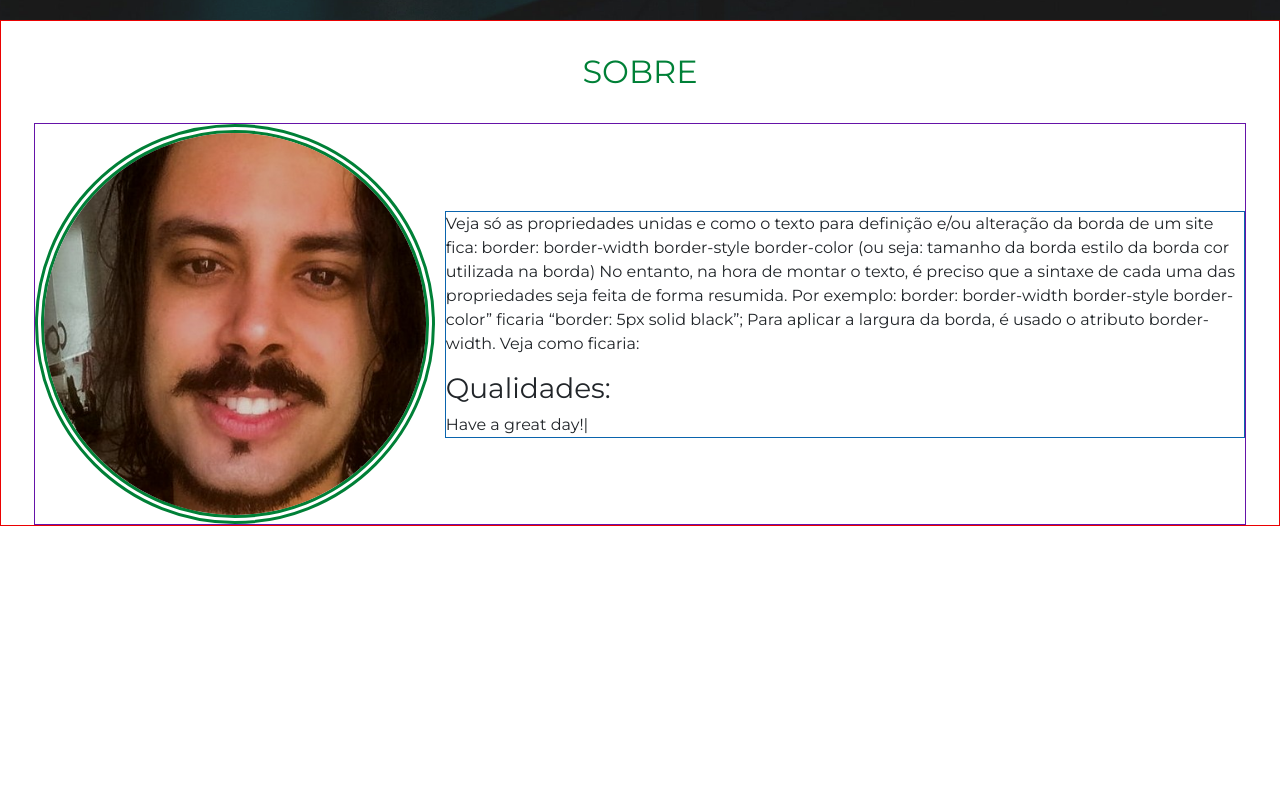
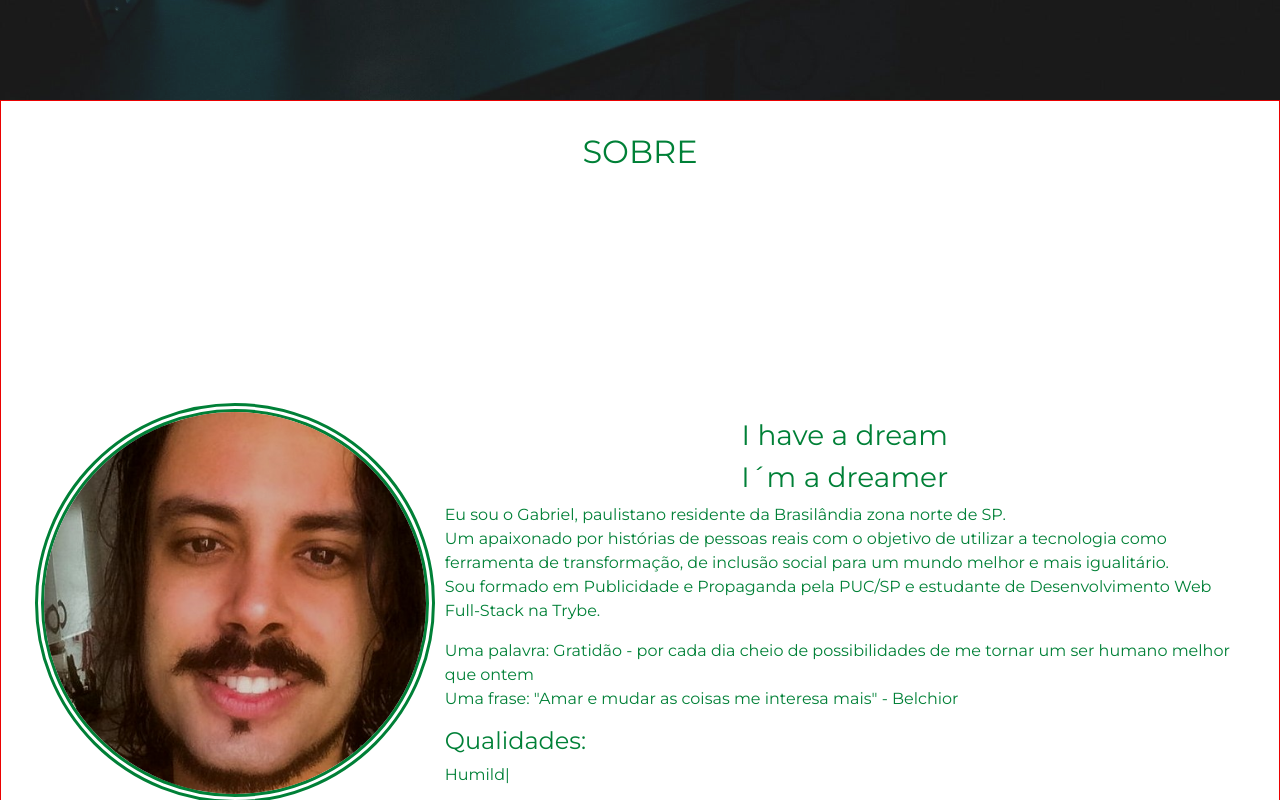
Before and after one commit to gvscript/gvscript.github.io, a React (Create React App) app: page / in a window 1280 px wide. Shown: the part 700-1500 px from the top of the page. Before the commit the page ends 1226 px from the top, so only its background shows below. Built offline with nearby package versions, Linux system fonts and the light colour scheme.

Commit message:
corrige tamanho bg header/ começaadd txt sobre

```diff
--- a/src/App.css
+++ b/src/App.css
@@ -72,7 +72,7 @@ nav ul li {
   opacity: 0.9;
   background-size: cover;
   background-position: center;
-  height: 90vh;
+  height: 100vh;
 }
 
 .main-info {
@@ -155,7 +155,8 @@ nav ul li {
 .content-container {
   display: flex;
   align-items: center;
-  border: 1px solid rgb(101, 19, 168);
+  height: 100vh;
+  /* border: 1px solid rgb(101, 19, 168); */
 
 }
 
@@ -167,12 +168,15 @@ nav ul li {
 }
 
 .perfil-photo {
-  border: 1px solid rgb(235, 231, 1);
+  /* border: 1px solid rgb(235, 231, 1); */
 
 }
 
 .about-me {
-  border: 1px solid rgb(10, 100, 173);
+  /* border: 1px solid rgb(10, 100, 173); */
   width: 100vh;
-
+  color: var(--primary-green);
 }
+.about-me h3 {
+  text-align: center;
+}
--- a/src/components/Sobre.js
+++ b/src/components/Sobre.js
@@ -10,15 +10,32 @@ const Sobre = () => {
 
         <img alt="Foto Gabriel" src={foto}/>
         <div className="about-me">
-        <p>Veja só as propriedades unidas e como o texto para definição e/ou alteração da borda de um site fica:
-
-        border: border-width border-style border-color (ou seja: tamanho da borda estilo da borda cor utilizada na borda)
-        No entanto, na hora de montar o texto, é  preciso que a sintaxe de cada uma das propriedades seja feita de forma resumida. Por exemplo:
-
-        border: border-width border-style border-color” ficaria “border: 5px solid black”;
-        Para aplicar a largura da borda, é usado o atributo border-width. Veja como ficaria:</p>
-        <h3>Qualidades:</h3>
-        <Type />
+        <h3>I have a dream</h3>
+        <h3>I´m a dreamer</h3>
+        <p>
+          Eu sou o Gabriel, paulistano residente da Brasilândia zona norte de SP.<br/>
+          Um apaixonado por histórias de pessoas reais com o objetivo de utilizar a tecnologia como ferramenta de transformação, de inclusão social para um mundo melhor e mais igualitário.
+          <br/>
+          Sou formado em Publicidade e Propaganda pela PUC/SP e estudante de Desenvolvimento Web Full-Stack na Trybe.
+        </p>
+        <p>
+          Uma palavra: Gratidão - por cada dia cheio de possibilidades de me tornar um ser humano melhor que ontem<br/>
+          Uma frase: "Amar e mudar as coisas me interesa mais" - Belchior
+        </p>
+        <h4>Qualidades:</h4>
+        <Type
+          className="about-typeText"
+          strings={[
+            'Comunicação',
+            'Respeito',
+            'Empatia',
+            'Humildade',
+            'Senso coletivo',
+          ]}
+          typeSpeed={40}
+          backSpeed={50}
+          loop
+        />
         </div>
       </div>
     </div>
```
